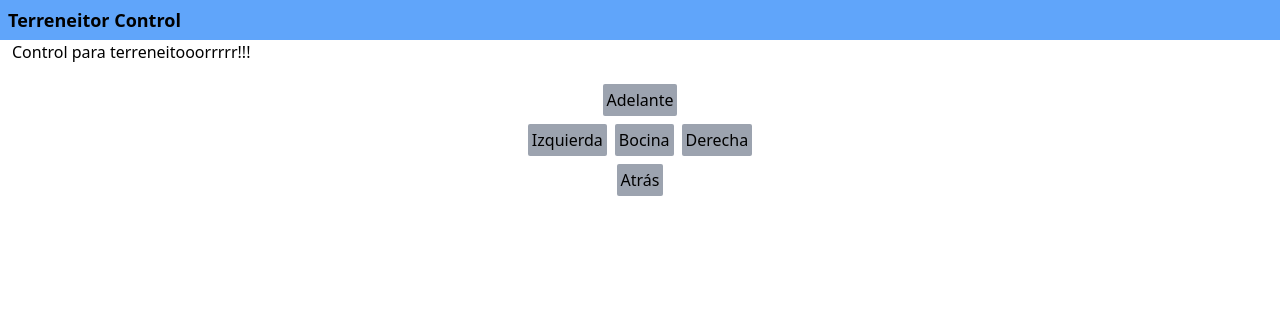
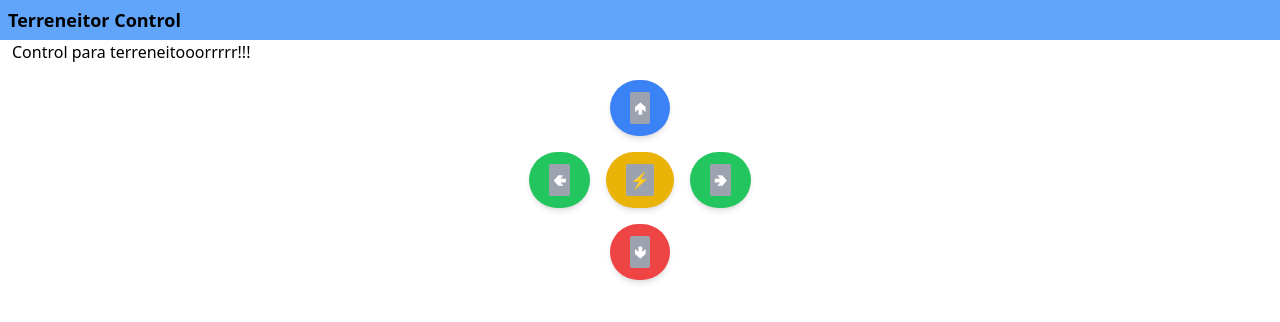
Before and after one commit to DavidUpegui/Car_Controls-IoT, a Next.js app: page / in a window 1280 px wide. Shown: the top 322 px of the page. Built offline with nearby package versions, Linux system fonts and the light colour scheme; no server answers.

Commit message:
Botones lindos

```diff
--- a/src/components/ControlPanel.tsx
+++ b/src/components/ControlPanel.tsx
@@ -9,39 +9,52 @@ const ControlPanel = () => {
   );
 
   return (
-    <div className="flex flex-col items-center w-full mt-4">
-      <div>
+    <div className="flex flex-col items-center w-full mt-4 space-y-4">
+      {/* Botón Adelante */}
+      <div className="bg-blue-500 hover:bg-blue-600 text-white font-bold py-2 px-4 rounded-full shadow-md transition-transform transform active:scale-95">
         <ControlButton
-          text="Adelante"
+          text="🢁"
           onMouseDown={() => sendMessage("control", "0")}
-          onMouseUp={()=> sendMessage("control","detener")}
-        ></ControlButton>
-      </div>
-      <div className="flex">
-        <ControlButton
-          onMouseDown={() => sendMessage("control", "2")}
-          onMouseUp={()=> sendMessage("control","detener")}
-          text="Izquierda"
-        />
-        <ControlButton
-          onMouseDown={() => sendMessage("control", "5")}
-          onMouseUp={()=> sendMessage("control","detener")}
-          text="Bocina"
-        />
-        <ControlButton
-          onMouseDown={() => sendMessage("control", "3")}
-          onMouseUp={()=> sendMessage("control","detener")}
-          text="Derecha"
+          onMouseUp={() => sendMessage("control", "4")}
         />
       </div>
-      <div>
+
+      {/* Botones Izquierda, Bocina y Derecha */}
+      <div className="flex space-x-4">
+        <div className="bg-green-500 hover:bg-green-600 text-white font-bold py-2 px-4 rounded-full shadow-md transition-transform transform active:scale-95">
+          <ControlButton
+            text="🢀"
+            onMouseDown={() => sendMessage("control", "2")}
+            onMouseUp={() => sendMessage("control", "4")}
+          />
+        </div>
+        <div className="bg-yellow-500 hover:bg-yellow-600 text-white font-bold py-2 px-4 rounded-full shadow-md transition-transform transform active:scale-95">
+          <ControlButton
+            text="⚡"
+            onMouseDown={() => sendMessage("control", "5")}
+            onMouseUp={() => sendMessage("control", "4")}
+          />
+        </div>
+        <div className="bg-green-500 hover:bg-green-600 text-white font-bold py-2 px-4 rounded-full shadow-md transition-transform transform active:scale-95">
+          <ControlButton
+            text="🢂"
+            onMouseDown={() => sendMessage("control", "3")}
+            onMouseUp={() => sendMessage("control", "4")}
+          />
+        </div>
+      </div>
+
+      {/* Botón Atrás */}
+      <div className="bg-red-500 hover:bg-red-600 text-white font-bold py-2 px-4 rounded-full shadow-md transition-transform transform active:scale-95">
         <ControlButton
+          text="🢃"
           onMouseDown={() => sendMessage("control", "1")}
-          onMouseUp={()=> sendMessage("control","detener")}
-          text="Atrás"
+          onMouseUp={() => sendMessage("control", "4")}
         />
       </div>
     </div>
+
+
   );
 };
 
```
